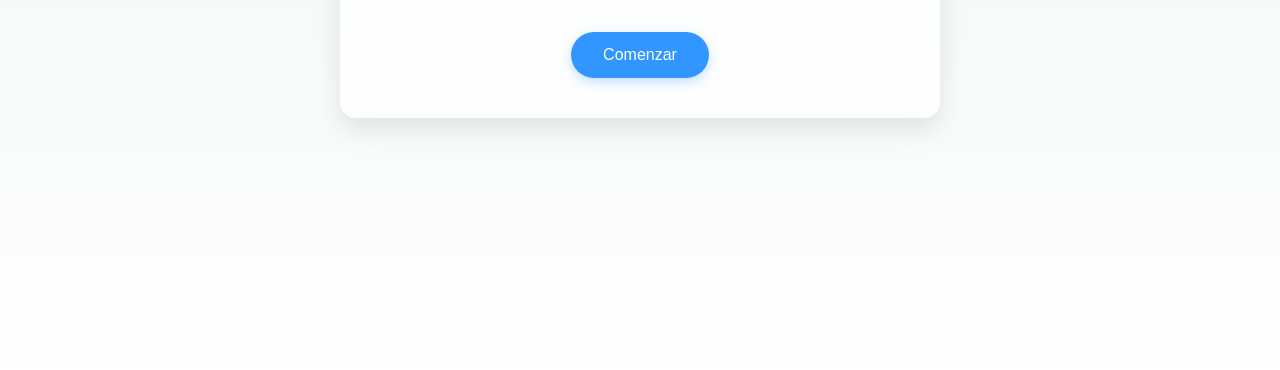
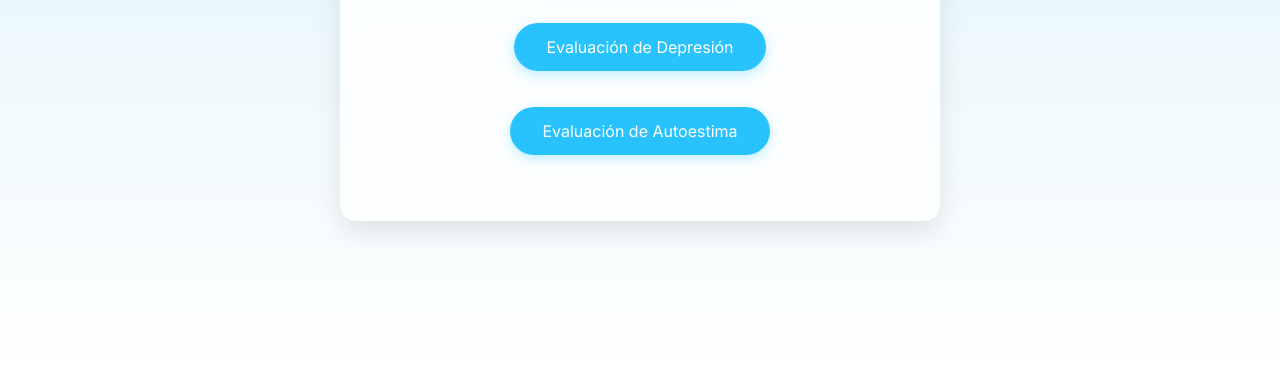
Before and after one commit to Martinaletorr/RESPIRA, a plain HTML site: page index.html in a window 1280 px wide. Shown: the part 430-800 px from the top of the page. Drawn offline with Linux system fonts and the light colour scheme.

Commit message:
Actualizar diseño e incluir test de autoestima

```diff
--- a/index.html
+++ b/index.html
@@ -10,15 +10,16 @@
   <div class="contenedor">
     <h1 class="titulo">Respira</h1>
     <p class="subtitulo">Tu app de apoyo emocional para los días difíciles.</p>
-    <button class="boton" onclick="window.location.href='evaluacion.html'">Comenzar</button>
+
+    <div class="opcion-formulario">
+      <a href="evaluacion.html" class="boton">Evaluación de Ansiedad</a>
+    </div>
+    <div class="opcion-formulario">
+      <a href="depresion.html" class="boton">Evaluación de Depresión</a>
+    </div>
+    <div class="opcion-formulario">
+      <a href="autoestima.html" class="boton">Evaluación de Autoestima</a>
+    </div>
   </div>
-
-  <script>
-    function empezar() {
-      alert("¡Bienvenido a Respira!");
-      // acá podrías redirigir a otra página
-      // window.location.href = "menu.html";
-    }
-  </script>
 </body>
 </html>
--- a/stylo.css
+++ b/stylo.css
@@ -8,7 +8,7 @@ body {
   margin: 0;
   padding: 0;
   font-family: 'Inter', sans-serif;
-  background: linear-gradient(to bottom, #eaf4f4, #ffffff);
+  background: linear-gradient(to bottom, #d4f1f9, #ffffff);
   display: flex;
   justify-content: center;
   align-items: center;
@@ -17,8 +17,8 @@ body {
 }
 
 .contenedor {
-  background-color: #ffffffcc;
-  backdrop-filter: blur(10px);
+  background-color: #ffffffcc; /* fondo blanco con transparencia */
+  backdrop-filter: blur(10px); /* efecto vidrio */
   border-radius: 16px;
   padding: 40px;
   max-width: 600px;
@@ -30,7 +30,7 @@ body {
 .titulo {
   font-size: 48px;
   font-weight: 600;
-  color: #1e3a5f;
+  color: #1e3a5f; /* azul profundo */
   margin-bottom: 16px;
 }
 
@@ -41,7 +41,7 @@ body {
 }
 
 .boton {
-  background-color: #3196ff;
+  background-color: #28c2ff; /* azul vibrante */
   color: white;
   border: none;
   padding: 14px 32px;
@@ -49,11 +49,14 @@ body {
   border-radius: 32px;
   cursor: pointer;
   transition: background-color 0.3s ease, transform 0.1s ease;
-  box-shadow: 0 4px 12px rgba(49, 150, 255, 0.3);
+  box-shadow: 0 4px 12px rgba(40, 194, 255, 0.3);
+  text-decoration: none;
+  display: inline-block;
+  margin: 10px 5px; /* separa los botones entre sí */
 }
 
 .boton:hover {
-  background-color: #1976d2;
+  background-color: #1292ce;
   transform: scale(1.03);
 }
 
@@ -87,3 +90,8 @@ h2 {
   color: #1e3a5f;
   font-weight: 600;
 }
+
+/* ✅ NUEVA CLASE: espaciado entre botones del index */
+.opcion-formulario {
+  margin-bottom: 16px;
+}
```
